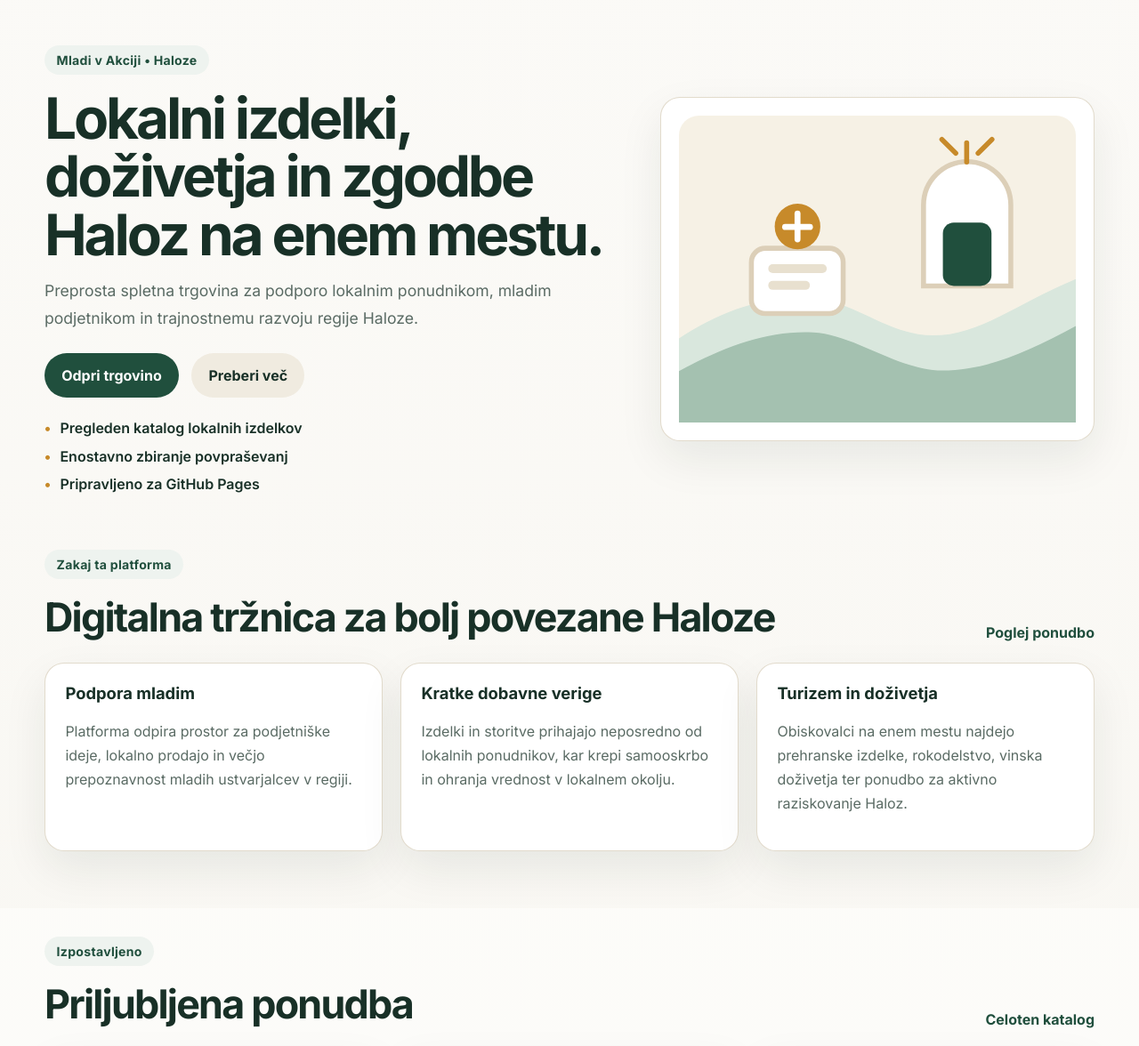
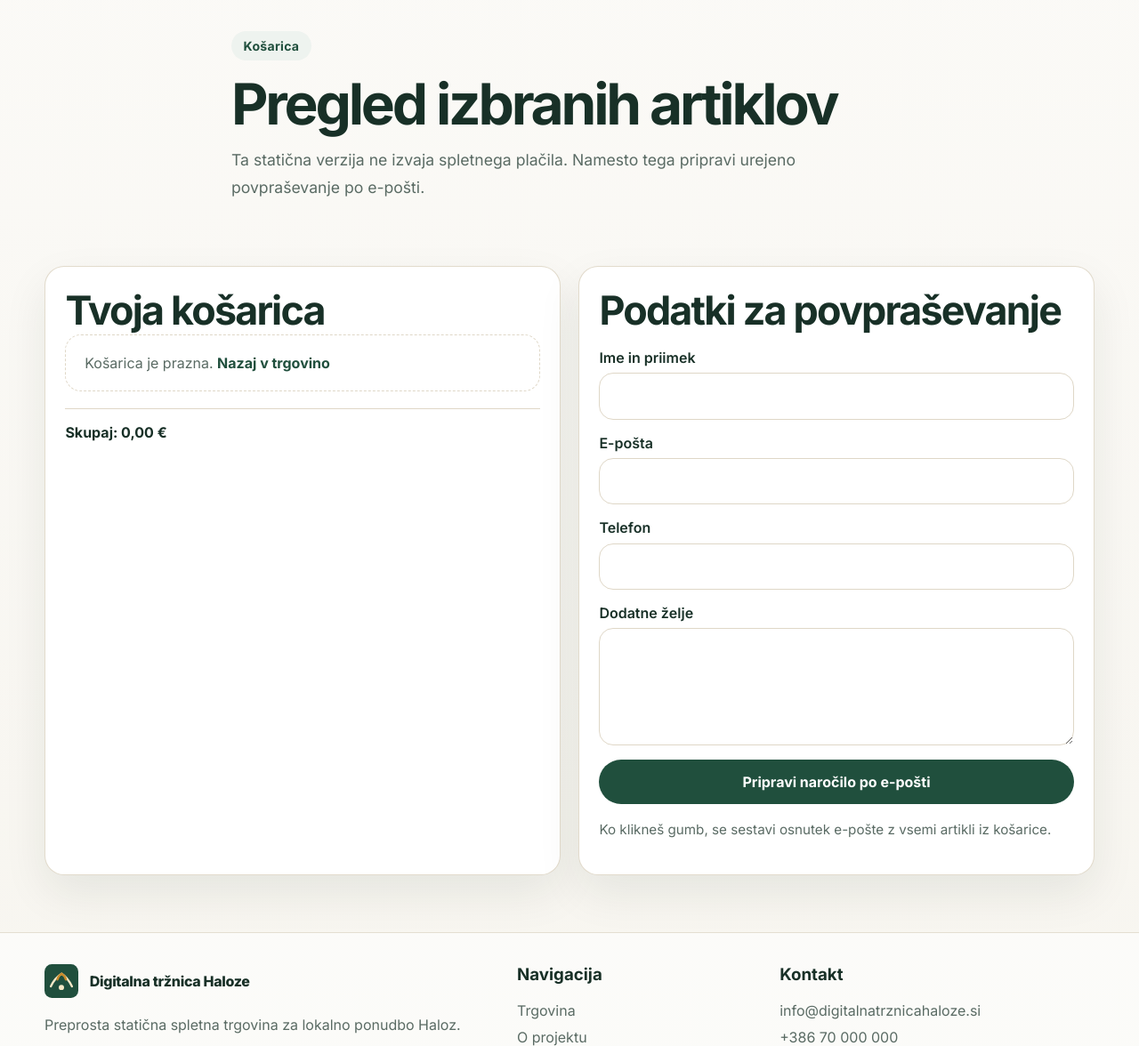
Before and after one commit to newstartfrfr/trznica-haloze, a plain HTML site: page checkout.html in a window 1280 px wide. Shown: the part 100-1276 px from the top of the page at 89% size. Drawn offline with Linux system fonts and the light colour scheme.

Commit message:
Update checkout.html

```diff
--- a/checkout.html
+++ b/checkout.html
@@ -3,17 +3,18 @@
 <head>
   <meta charset="UTF-8" />
   <meta name="viewport" content="width=device-width, initial-scale=1.0" />
-  <title>Digitalna tržnica Haloze</title>
-  <meta name="description" content="Preprosta spletna trgovina za lokalne izdelke, doživetja in storitve iz Haloz." />
-  <meta name="theme-color" content="#204f3d" />
+  <title>Košarica | Digitalna tržnica Haloze</title>
+  <meta name="description" content="Pregled košarice in priprava povpraševanja." />
   <meta property="og:title" content="Digitalna tržnica Haloze" />
-  <meta property="og:description" content="Podpri lokalne ponudnike, mlade podjetnike in doživi Haloze na enem mestu." />
+  <meta property="og:description" content="Lokalni izdelki, storitve in doživetja Haloz." />
   <meta property="og:type" content="website" />
-  <meta property="og:image" content="assets/img/og-image.svg" />
+  <meta property="og:image" content="https://newstartfrfr.github.io/trznica-haloze/assets/img/og-image.svg" />
+  <meta property="og:url" content="https://newstartfrfr.github.io/trznica-haloze/checkout.html" />
   <link rel="icon" href="assets/img/logo.svg" type="image/svg+xml" />
   <link rel="preconnect" href="https://fonts.googleapis.com" />
   <link rel="preconnect" href="https://fonts.gstatic.com" crossorigin />
   <link href="https://fonts.googleapis.com/css2?family=Inter:wght@400;500;600;700;800&display=swap" rel="stylesheet" />
+  <link rel="canonical" href="https://newstartfrfr.github.io/trznica-haloze/checkout.html" />
   <link rel="stylesheet" href="assets/css/styles.css" />
 </head>
 <body>
@@ -25,85 +26,53 @@
       </a>
       <button class="nav-toggle" aria-expanded="false" aria-controls="site-nav">☰</button>
       <nav id="site-nav" class="site-nav">
-        <a href="index.html" class="active">Domov</a>
+        <a href="index.html">Domov</a>
         <a href="shop.html">Trgovina</a>
         <a href="about.html">O projektu</a>
         <a href="contact.html">Kontakt</a>
-        <a href="checkout.html" class="cart-link">Košarica <span data-cart-count>0</span></a>
+        <a href="checkout.html" class="cart-link active">Košarica <span data-cart-count>0</span></a>
       </nav>
     </div>
   </header>
 
   <main>
-    <section class="hero">
-      <div class="container hero-grid">
-        <div>
-          <p class="eyebrow">Mladi v Akciji • Haloze</p>
-          <h1>Lokalni izdelki, doživetja in zgodbe Haloz na enem mestu.</h1>
-          <p class="lead">Preprosta spletna trgovina za podporo lokalnim ponudnikom, mladim podjetnikom in trajnostnemu razvoju regije Haloze.</p>
-          <div class="hero-actions">
-            <a class="btn btn-primary" href="shop.html">Odpri trgovino</a>
-            <a class="btn btn-secondary" href="about.html">Preberi več</a>
-          </div>
-          <ul class="hero-points">
-            <li>Pregleden katalog lokalnih izdelkov</li>
-            <li>Enostavno zbiranje povpraševanj</li>
-            <li>Pripravljeno za GitHub Pages</li>
-          </ul>
-        </div>
-        <div class="hero-card">
-          <img src="assets/img/hero-illustration.svg" alt="Ilustracija Haloze" />
-        </div>
+    <section class="page-hero small">
+      <div class="container narrow">
+        <p class="eyebrow">Košarica</p>
+        <h1>Pregled izbranih artiklov</h1>
+        <p class="lead">Ta statična verzija ne izvaja spletnega plačila. Namesto tega pripravi urejeno povpraševanje po e-pošti.</p>
       </div>
     </section>
 
     <section class="section">
-      <div class="container">
-        <div class="section-head">
-          <div>
-            <p class="eyebrow">Zakaj ta platforma</p>
-            <h2>Digitalna tržnica za bolj povezane Haloze</h2>
+      <div class="container checkout-grid">
+        <div class="card">
+          <h2>Tvoja košarica</h2>
+          <div id="cartItems" class="cart-list"></div>
+          <div class="cart-summary">
+            <strong>Skupaj: <span id="cartTotal">0,00 €</span></strong>
           </div>
-          <a href="shop.html" class="text-link">Poglej ponudbo</a>
         </div>
-        <div class="feature-grid">
-          <article class="feature-card">
-            <h3>Podpora mladim</h3>
-            <p>Platforma odpira prostor za podjetniške ideje, lokalno prodajo in večjo prepoznavnost mladih ustvarjalcev v regiji.</p>
-          </article>
-          <article class="feature-card">
-            <h3>Kratke dobavne verige</h3>
-            <p>Izdelki in storitve prihajajo neposredno od lokalnih ponudnikov, kar krepi samooskrbo in ohranja vrednost v lokalnem okolju.</p>
-          </article>
-          <article class="feature-card">
-            <h3>Turizem in doživetja</h3>
-            <p>Obiskovalci na enem mestu najdejo prehranske izdelke, rokodelstvo, vinska doživetja ter ponudbo za aktivno raziskovanje Haloz.</p>
-          </article>
+
+        <div class="card">
+          <h2>Podatki za povpraševanje</h2>
+          <form id="checkoutForm" class="stack-form">
+            <label>Ime in priimek
+              <input type="text" name="name" required />
+            </label>
+            <label>E-pošta
+              <input type="email" name="email" required />
+            </label>
+            <label>Telefon
+              <input type="text" name="phone" />
+            </label>
+            <label>Dodatne želje
+              <textarea name="message" rows="5"></textarea>
+            </label>
+            <button type="submit" class="btn btn-primary">Pripravi naročilo po e-pošti</button>
+          </form>
+          <p class="form-note">Ko klikneš gumb, se sestavi osnutek e-pošte z vsemi artikli iz košarice.</p>
         </div>
-      </div>
-    </section>
-
-    <section class="section alt-section">
-      <div class="container">
-        <div class="section-head">
-          <div>
-            <p class="eyebrow">Izpostavljeno</p>
-            <h2>Priljubljena ponudba</h2>
-          </div>
-          <a href="shop.html" class="text-link">Celoten katalog</a>
-        </div>
-        <div class="product-grid" data-featured-products></div>
-      </div>
-    </section>
-
-    <section class="section">
-      <div class="container cta-panel">
-        <div>
-          <p class="eyebrow">Postani del platforme</p>
-          <h2>Si lokalni ponudnik, ustvarjalec ali organizator doživetij?</h2>
-          <p>Vključi svojo ponudbo v Digitalno tržnico Haloze in se poveži z novimi kupci, obiskovalci ter partnerji v regiji.</p>
-        </div>
-        <a class="btn btn-primary" href="contact.html#ponudnik">Pošlji povpraševanje</a>
       </div>
     </section>
   </main>
@@ -138,5 +107,6 @@
 
   <script src="assets/js/data.js"></script>
   <script src="assets/js/main.js"></script>
+  <script src="assets/js/checkout.js"></script>
 </body>
 </html>
```
